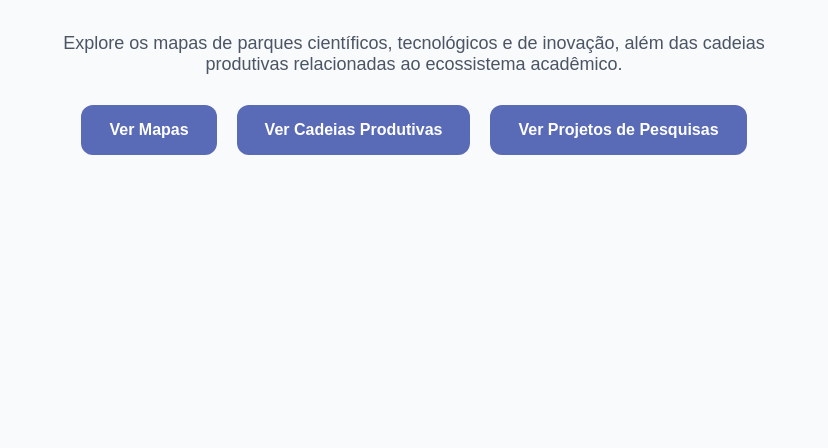
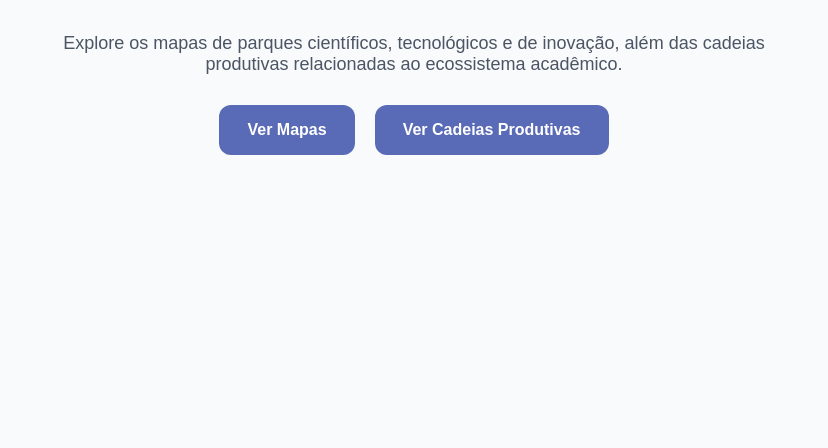
Before and after one commit to Izabelacar/mapa-parques-brasil, a plain HTML site: page index.html in a window 1280 px wide. Shown: the part 432-880 px from the top of the page, without its empty margins (226-1054 px from the left). Drawn offline with Linux system fonts and the light colour scheme.

Commit message:
sem botão

```diff
--- a/index.html
+++ b/index.html
@@ -18,7 +18,7 @@
     <div class="home-buttons">
       <a href="mapas.html" class="btn-home">Ver Mapas</a>
       <a href="cadeias.html" class="btn-home">Ver Cadeias Produtivas</a>
-      <a href="projetos.html" class="btn-home">Ver Projetos de Pesquisas</a>
+      <!-- <a href="projetos.html" class="btn-home">Ver Projetos de Pesquisas</a> -->
     </div>
   </main>
 </body>
```
